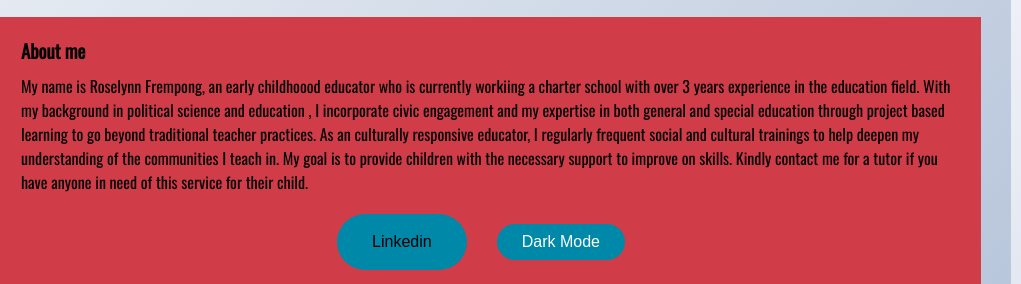
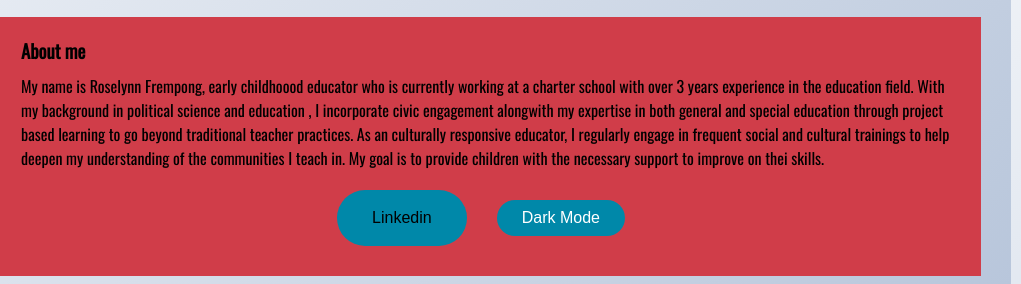
Before and after one commit to roselynn411/TutoringSite, a plain HTML site: page index.html in a window 1280 px wide. Shown: the part 868-1152 px from the top of the page, 259-1280 px from the left. Drawn offline with nearby package versions, Linux system fonts and the light colour scheme; a script that the page names is missing.

Commit message:
spelling errors

```diff
--- a/index.html
+++ b/index.html
@@ -123,17 +123,12 @@
       <img class="flex-item" id="my-photo" src="roselynnpicture.jpg" alt="roselynnpicture" height="200" width="200">
       <section class="flex-item">
         <h3 id="about-header">About me</h3>
-        <p class="flex-item" id="about-text">My name is Roselynn Frempong, an early childhoood educator who is currently
-          workiing
-          a
-          charter school with over
-          3 years experience in the education field. With my background in political science and education , I
-          incorporate
-          civic engagement and my expertise in both general and special education through project based learning to go
-          beyond traditional teacher practices. As an culturally responsive educator, I regularly frequent social and
+        <p class="flex-item" id="about-text">My name is Roselynn Frempong, early childhoood educator who is currently
+          working at a charter school with over 3 years experience in the education field. With my background in political science and education , I
+          incorporate civic engagement alongwith my expertise in both general and special education through project based learning to go
+          beyond traditional teacher practices. As an culturally responsive educator, I regularly engage in frequent social and
           cultural trainings to help deepen my understanding of the communities I teach in. My goal is to provide children
-          with the necessary support to improve on skills. Kindly  contact me for a tutor if you have anyone
-          in need of this service for their child.</p>
+          with the necessary support to improve on thei skills.</p>
         <section class="flex-container">
           <button type="button" name="button"><a
               href="https://www.linkedin.com/in/roselynn-frempong-5611b9a8/">Linkedin</a>
```
